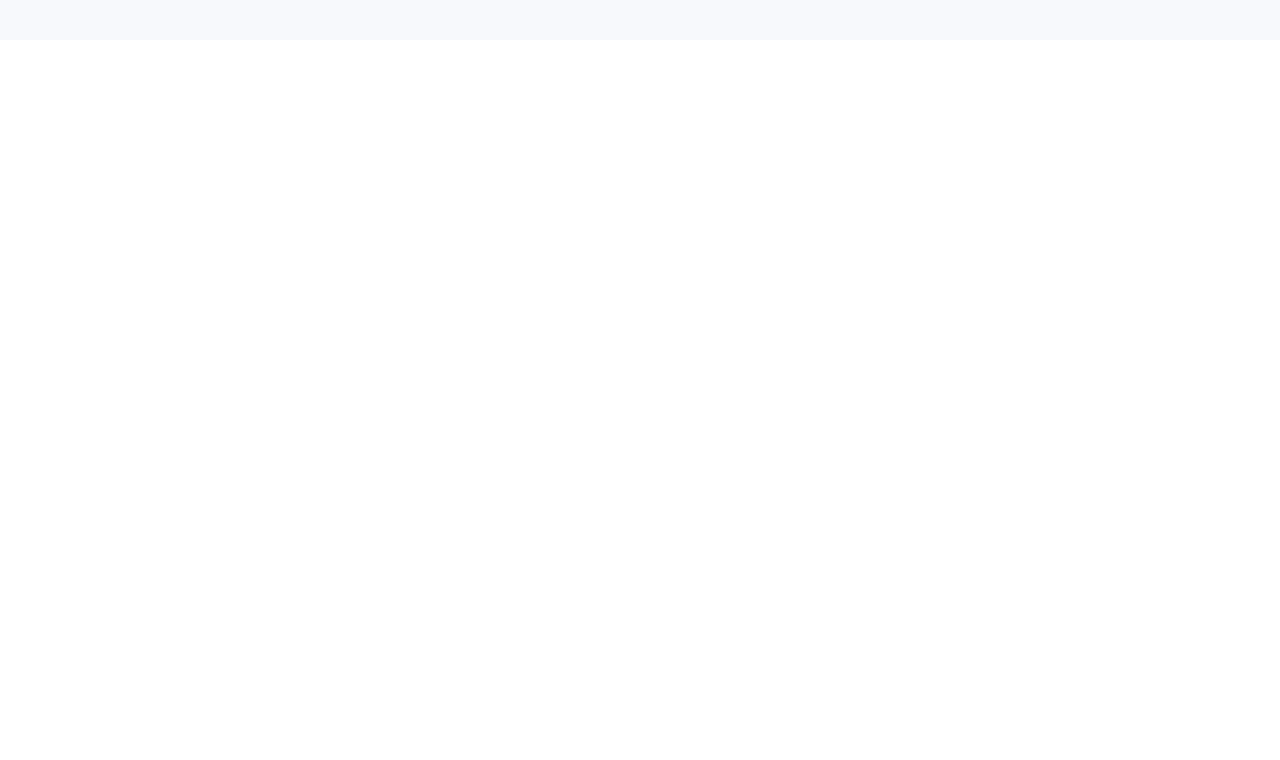
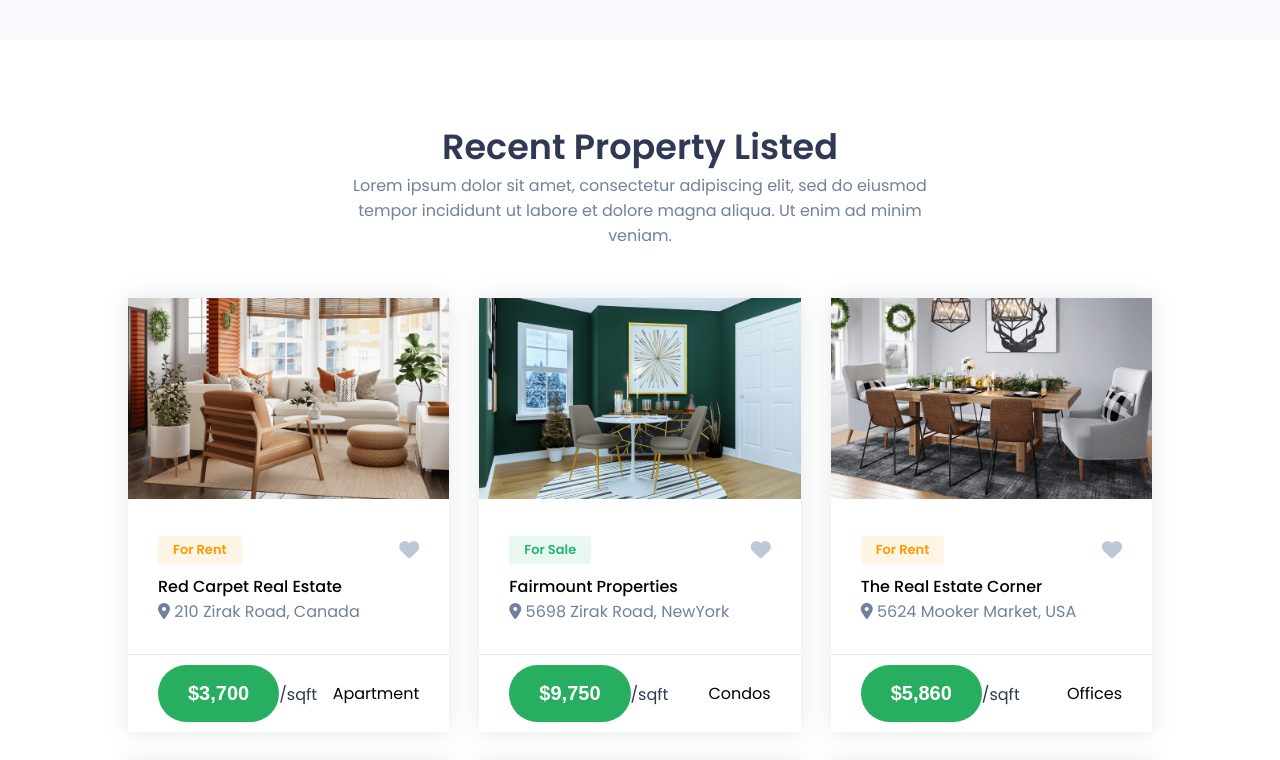
Before and after one commit to Natalia1607/Modern-Real-Estate-App, a React (Create React App) app: page / in a window 1280 px wide. Shown: the part 1240-2000 px from the top of the page. Before the commit the page ends 1280 px from the top, so only its background shows below. Built offline with nearby package versions, Linux system fonts and the light colour scheme.

Commit message:
Recent component

```diff
--- a/src/App.css
+++ b/src/App.css
@@ -82,6 +82,12 @@ input {
   grid-gap: 30px;
 }
 
+.grid3 {
+  display: grid;
+  grid-template-columns: repeat(3, 1fr);
+  grid-gap: 30px;
+}
+
 label {
   color: #2d3954;
   font-style: 14px;
@@ -95,3 +101,21 @@ h4 {
   font-weight: 500;
   margin-top: 10px;
 }
+
+.shadow {
+  box-shadow: 0 0 20px 0 rgb(112 121 138 / 18%);
+}
+
+.padding {
+  padding: 80px 0;
+}
+
+img {
+  width: 100%;
+  height: 100%;
+}
+
+.btn2 {
+  border-radius: 50px;
+  font-size: 20px;
+}
--- a/src/components/home/Home.jsx
+++ b/src/components/home/Home.jsx
@@ -1,12 +1,14 @@
 import React from 'react';
 import Featured from './featured/Featured';
 import Hero from './hero/Hero';
+import Recent from './recent/Recent';
 
 const Home = () => {
   return (
     <>
       <Hero />
       <Featured />
+      <Recent />
     </>
   )
 }
--- a/src/components/home/recent/Recent.jsx
+++ b/src/components/home/recent/Recent.jsx
@@ -1,8 +1,18 @@
-import React from 'react'
+import React from 'react';
+import Heading from '../../common/Heading';
+import RecentCard from './RecentCard';
+import './recent.css';
 
 const Recent = () => {
   return (
-    <div>Recent</div>
+    <>
+      <section className="recent padding">
+        <div className="container">
+          <Heading title='Recent Property Listed' subtitle='Lorem ipsum dolor sit amet, consectetur adipiscing elit, sed do eiusmod tempor incididunt ut labore et dolore magna aliqua. Ut enim ad minim veniam.' />
+          <RecentCard />
+        </div>
+      </section>
+    </>
   )
 }
 
--- a/src/components/home/recent/RecentCard.jsx
+++ b/src/components/home/recent/RecentCard.jsx
@@ -1,8 +1,39 @@
 import React from 'react'
+import { list }  from '../../data/Data';
 
 const RecentCard = () => {
   return (
-    <div>RecentCard</div>
+    <>
+      <div className="content grid3 mtop">
+        {list.map((val, index) => {
+          const {cover, category, location, name, price, type} = val;
+          return (
+            <div className="box shadow" key={index}>
+              <div className="img">
+                <img src={cover} alt="" />
+              </div>
+              <div className="text">
+                <div className="category flex">
+                  <span style={{background: category === "For Sale" ? "#25b5791a" : "#ff98001a", color: category === "For Sale" ? "#25b579" : "#ff9800"}}>{ category }</span>
+                  <i className='fa fa-heart'></i>
+                </div>
+                <h4>{name}</h4>
+                <p>
+                  <i className="fa fa-location-dot"></i> { location }
+                </p>
+              </div>
+              <div className="button flex">
+                <div>
+                  <button className='btn2'>{ price }</button>
+                  <label htmlFor="">/sqft</label>
+                </div>
+                <span>{type}</span>
+              </div>
+            </div>
+          )
+        })}
+      </div>
+    </>
   )
 }
 
--- a/src/components/home/recent/recent.css
+++ b/src/components/home/recent/recent.css
@@ -0,0 +1,25 @@
+.recent .text {
+    padding: 30px;
+  }
+
+  .recent .category span {
+    padding: 4px 15px;
+    border-radius: 2px;
+    font-weight: 600;
+    font-size: 13px;
+    display: inline-block;
+  }
+
+  .recent .category i {
+    font-size: 20px;
+    color: #bec7d8;
+  }
+
+  .recent p {
+    color: #72809d;
+  }
+
+  .recent .button {
+    border-top: 1px solid #e4e8f3;
+    padding: 10px 30px;
+  }
```
